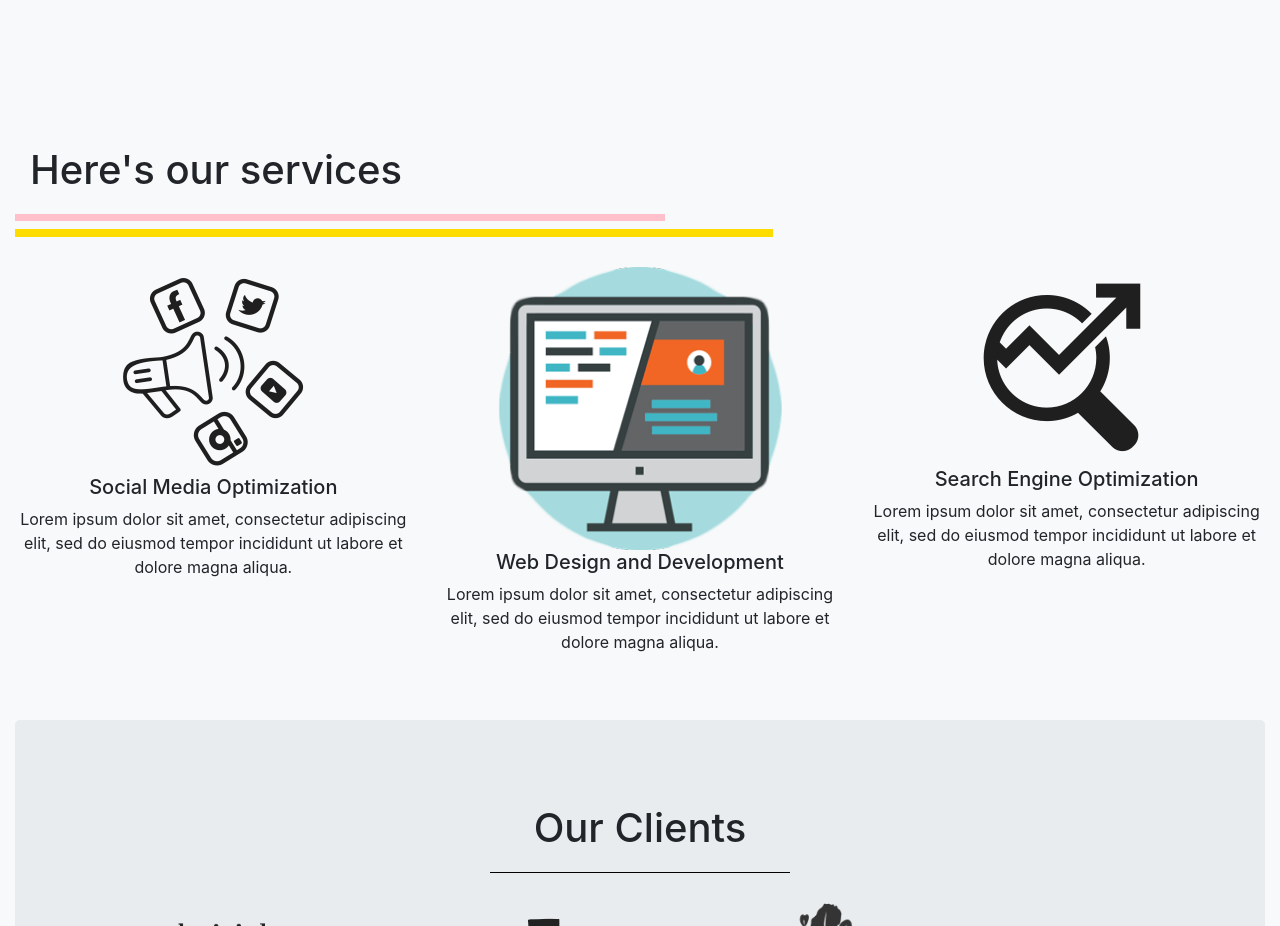
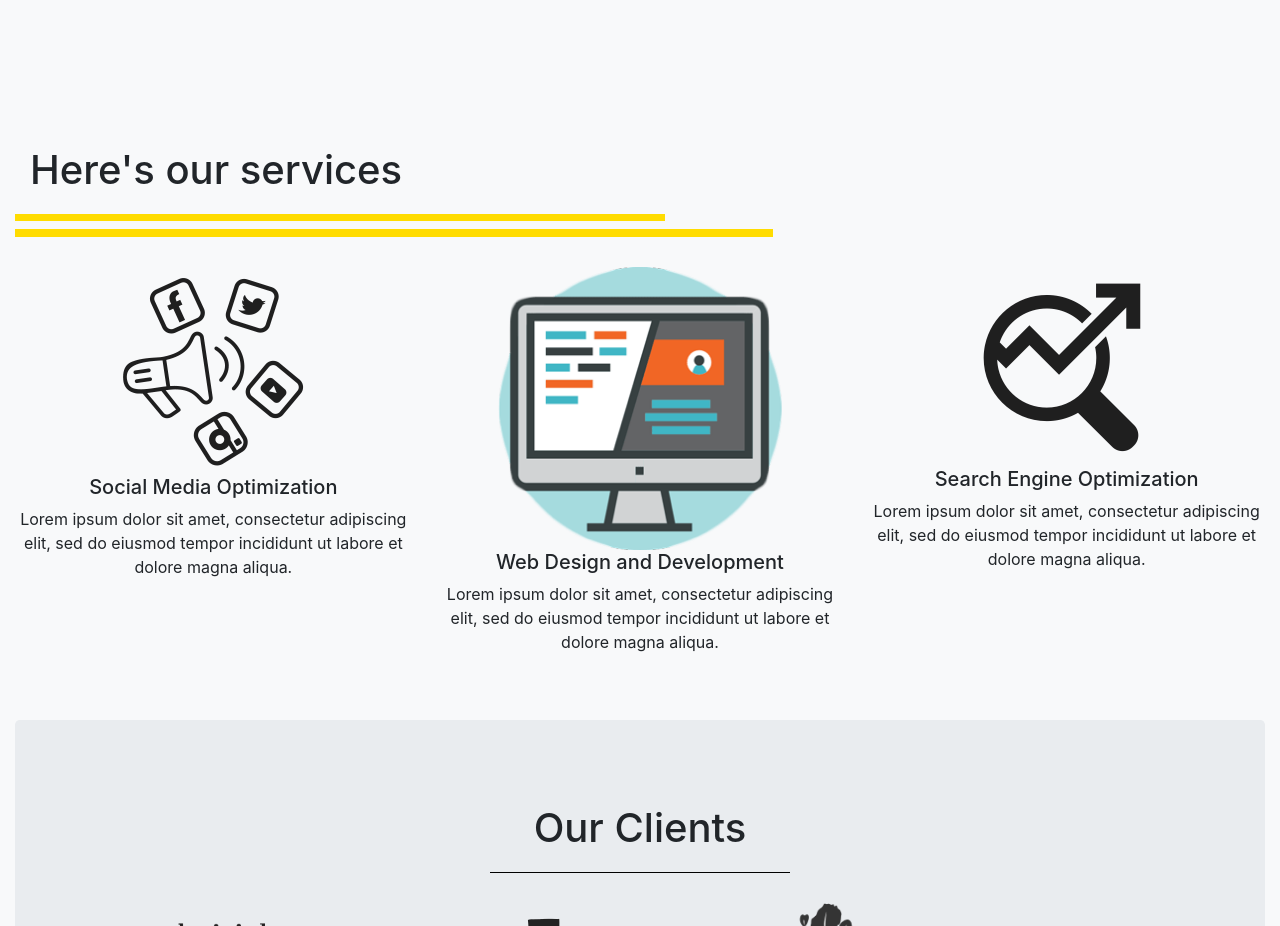
Before and after one commit to beultimate/myFiles, a plain HTML site: page learnbootstrap/index.html in a window 1280 px wide. Shown: the part 1060-1986 px from the top of the page. Drawn offline with nearby package versions, Linux system fonts and the light colour scheme; a web font is replaced by a local one.

Commit message:
changed it again!

```diff
--- a/learnbootstrap/css/style.css
+++ b/learnbootstrap/css/style.css
@@ -64,7 +64,7 @@ button {
 /*what we do*/
 #what h1{
 	padding: 20px 15px;
-	border-bottom: 7px solid pink;
+	border-bottom: 7px solid #ffdc00;
 	max-width:650px; /*for the border*/
 }
 
```
